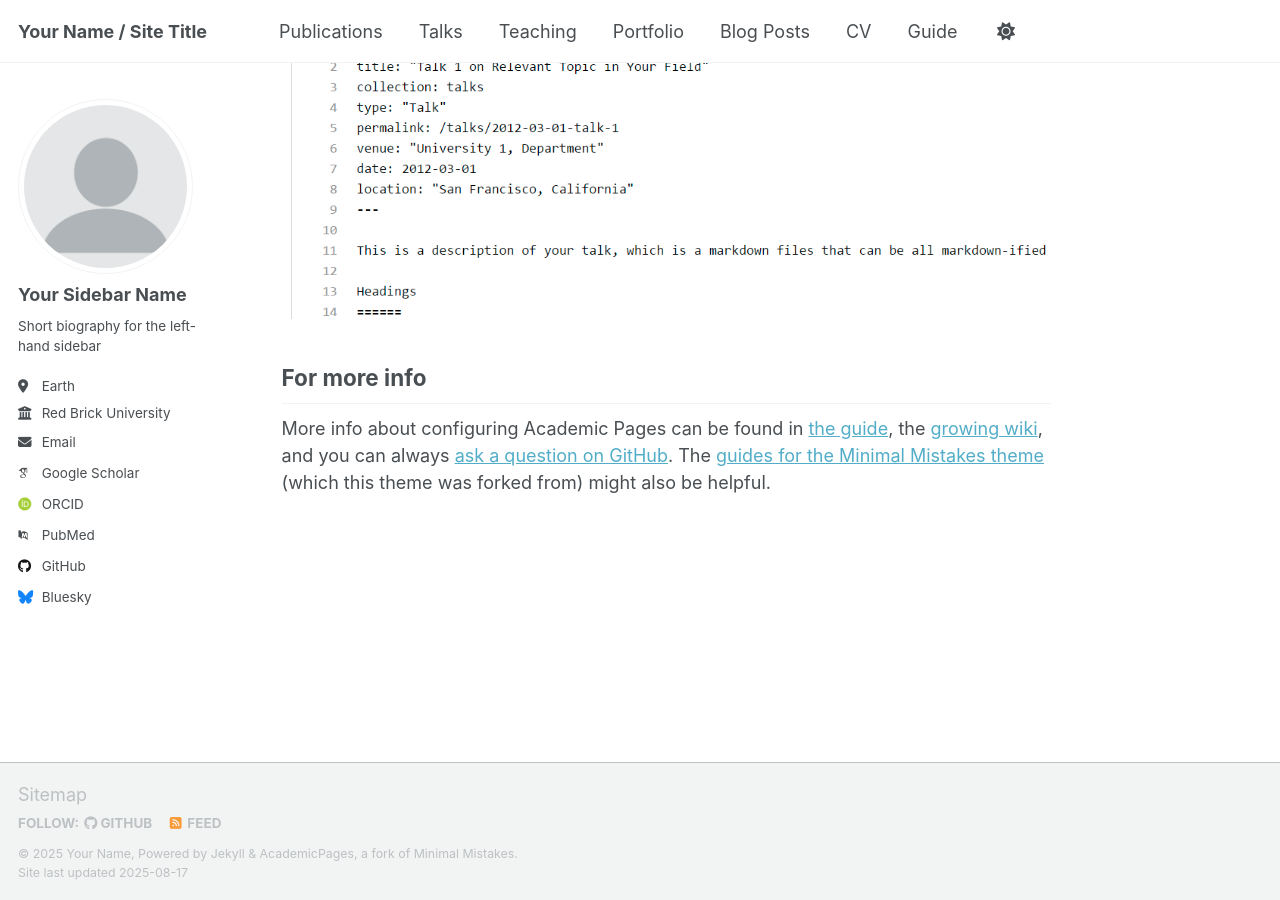
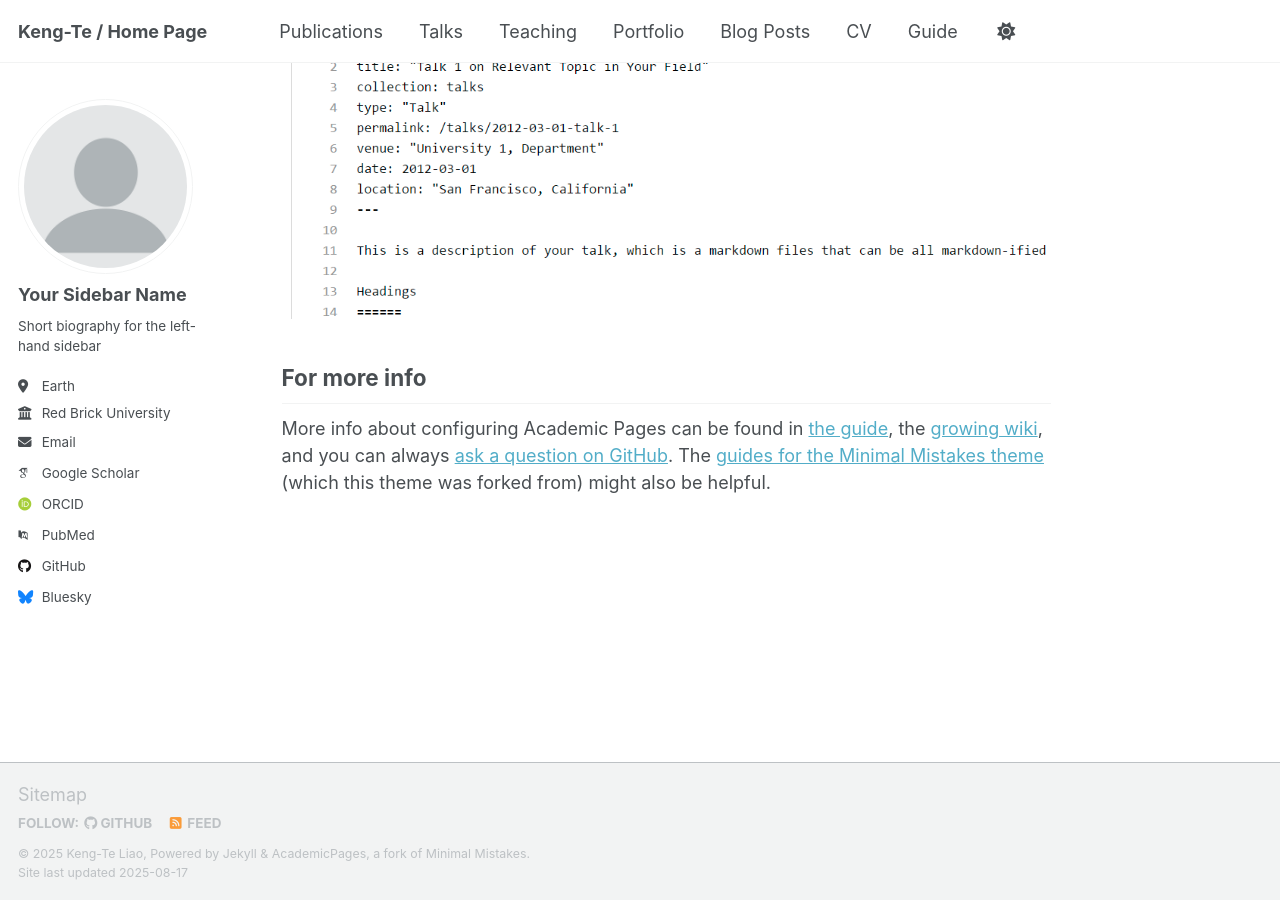
Before and after one commit to ktliao/ktliao.github.io, a Jekyll site: the page built from _pages/about.md, in a window 1280 px wide and 900 px high, scrolled down 2880 px. Built offline with Jekyll 4.4.1, drawn with Linux system fonts in a browser that asks for light colours; some web fonts are replaced; a script that is not in the unit is left out.

Commit message:
modify config

```diff
--- a/_config.yml
+++ b/_config.yml
@@ -9,13 +9,13 @@
 # Basic Site Settings
 locale                   : "en-US"
 site_theme               : "default" # Currently available options are "default", "air"
-title                    : "Your Name / Site Title"
+title                    : "Keng-Te / Home Page"
 title_separator          : "-"
-name                     : &name "Your Name"
-description              : &description "personal description"
-url                      : https://academicpages.github.io # the base hostname & protocol for your site e.g. "https://[your GitHub username].github.io" or if you already have some other page hosted on Github then use "https://[your GitHub username].github.io/[Your Repo Name]"
+name                     : "Keng-Te Liao"
+description              : "personal description"
+url                      : "https://ktliao.github.io" # the base hostname & protocol for your site e.g. "https://[your GitHub username].github.io" or if you already have some other page hosted on Github then use "https://[your GitHub username].github.io/[Your Repo Name]"
 baseurl                  : "" # the subpath of your site, e.g. "/blog"
-repository               : "academicpages/academicpages.github.io"
+repository               : "ktliao/ktliao.github.io"
 
 # Site Author - The following control what appear as part of the author content on the side bar.
 #               If a field is blank the icon and link will not appear, otherwise it will be shown.
```
